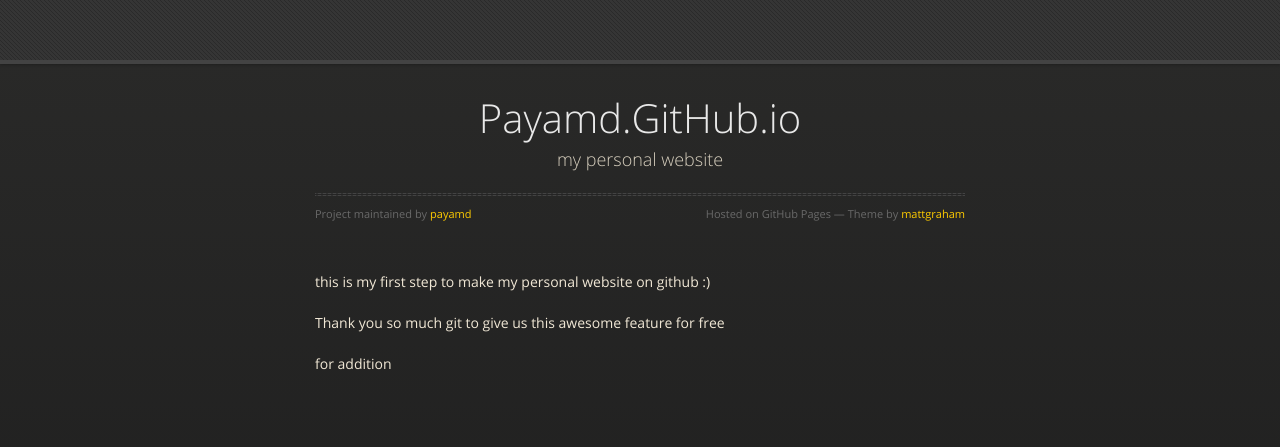
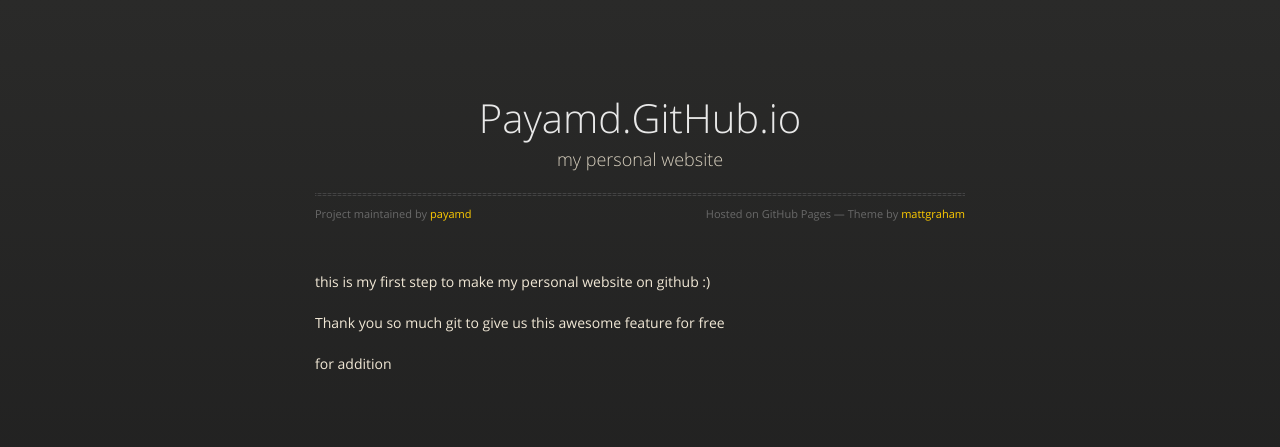
Before and after one commit to payamd/payamd.github.io, a plain HTML site: page index.html in a window 1280 px wide. Drawn offline with nearby package versions, Linux system fonts and the light colour scheme.

Commit message:
Update index.html

```diff
--- a/index.html
+++ b/index.html
@@ -18,10 +18,6 @@
 
   </head>
   <body>
-      <div id="header">
-
-      </div><!-- end header -->
-
     <div class="wrapper">
 
       <section>
```
